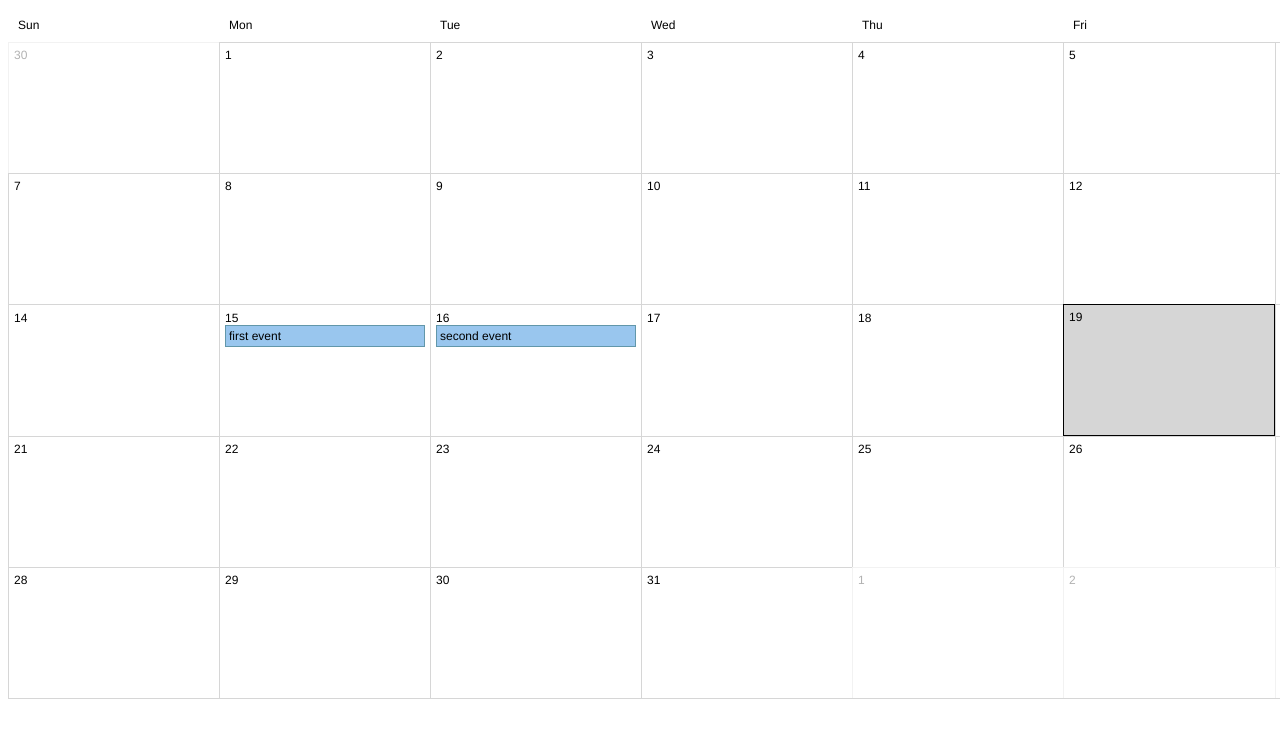
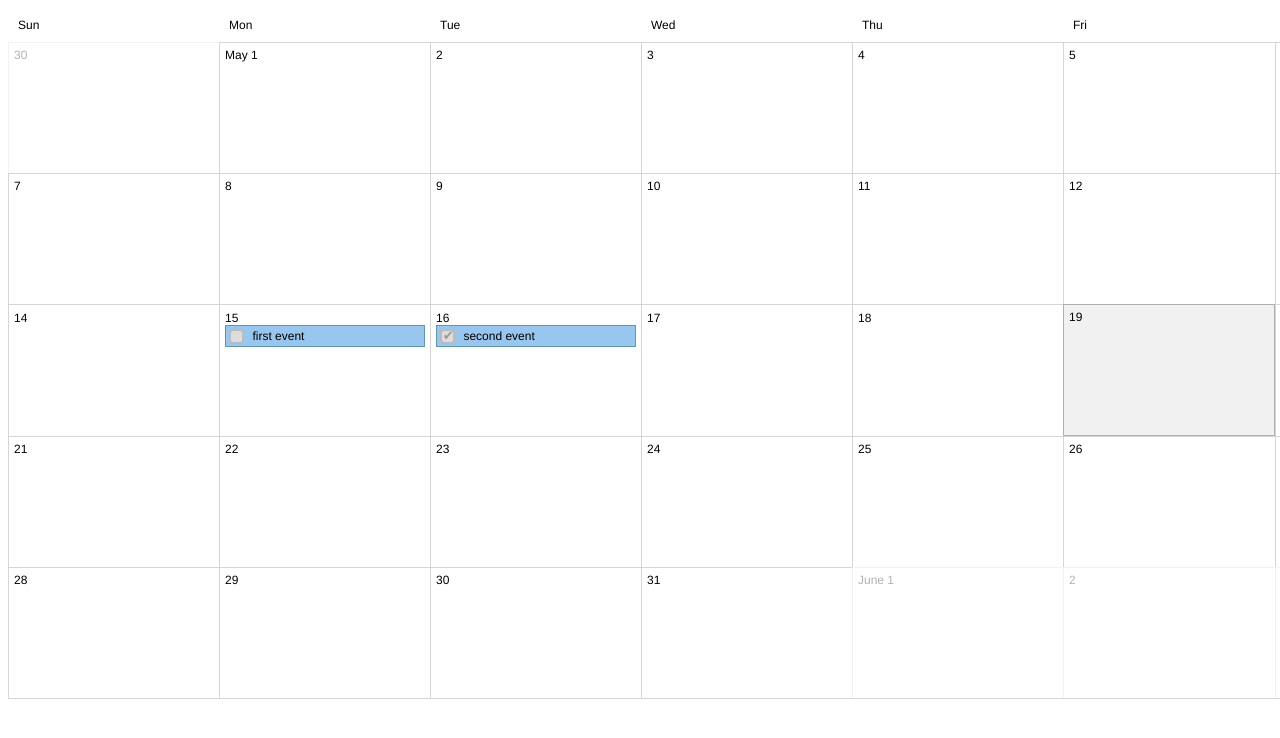
Before and after one commit to TarasSlide/calendar, a plain HTML site: page index.html in a window 1280 px wide. Shown: the top 738 px of the page. Drawn offline with Linux system fonts and the light colour scheme.

Commit message:
add custom checkboxes and add month names

```diff
--- a/main.js
+++ b/main.js
@@ -33,7 +33,6 @@
 
             var controlDate = new Date(year, month + 1, 0);
             var currDate = new Date(year, month, 1);
-            console.log(currDate);
             var iter = 0;
             var ready = true;
 
@@ -60,7 +59,6 @@
                 }
 
                 currDate = new Date(year, month, ++iter);
-                console.log(currDate);
 
                 tr.appendChild(newDayCell(currDate, iter < 1 || +currDate > +controlDate));
 
@@ -96,10 +94,11 @@
             var td = newElement('td');
             var number = newElement('span');
             var tzoffset = (new Date()).getTimezoneOffset() * 60000;
-            var isoDate = (new Date(dateObj - tzoffset)).toISOString().slice(0,-1);
+            var isoDate = (new Date(dateObj - tzoffset)).toISOString().slice(0, -1);
+            var mS = ['Jan', 'Feb', 'Mar', 'Apr', 'May', 'June', 'July', 'Aug', 'Sept', 'Oct', 'Nov', 'Dec'];
 
             isoDate = isoDate.slice(0, isoDate.indexOf('T'));
-            number.innerHTML = dateObj.getDate();
+            number.innerHTML = dateObj.getDate() == 1 ? mS[dateObj.getMonth()] + ' ' + dateObj.getDate() : dateObj.getDate();
             number.className = 'day-wrap';
             number.setAttribute('data-date', isoDate);
 
@@ -119,7 +118,11 @@
                 if (data[i].date === isoDate) {
                     number.setAttribute('data-has-event', 'true');
                     var item = newElement('span');
-                    item.innerHTML = data[i].eventName;
+                    item.innerHTML = `
+                        <input type="checkbox" ${data[i].done ? 'checked' : ''} disabled/>
+                        <label></label>
+                        ${data[i].eventName}
+                    `;
                     item.className = 'calendar-item';
                     item.setAttribute('data-id', data[i].id);
                     number.appendChild(item);
@@ -176,11 +179,9 @@
 
             eventData = eventData[0];
 
-            console.log(eventData);
-
             appendHtml(td, `
                 <div class="add-event dialog">
-                    <label><input type="checkbox"> Review task results</label>
+                    <input type="checkbox" class="done-checkbox" ${eventData.done ? 'checked' : ''} id="check-${eventData.id}"><label for="check-${eventData.id}"> Review task results</label>
                     <input type="text" class="event-date date-edit-input" value="${eventData.date}">
                     <input type="text" class="event-title" value="${eventData.eventName}">
                     <textarea rows="6" cols="48" name="note" class="note">${eventData.note}</textarea>
@@ -201,8 +202,6 @@
             var eventId = event.getAttribute('data-edit-event-id');
 
             events.forEach(function (item, i) {
-                console.log(item);
-                console.log(eventId);
                 if (item.id == eventId) {
                     events.splice(eventId - 1, 1);
                 }
@@ -287,6 +286,7 @@
             var editEventNameInput = null;
             var editEventNoteInput = null;
             var eventDate = null;
+            var done = null;
 
             editEventElements.forEach(function (item, i) {
 
@@ -301,15 +301,21 @@
                 if (item.className && item.className.indexOf("event-date") !== -1) {
                     eventDate = item.value;
                 }
+
+                if (item.className == "done-checkbox") {
+                    done = item.checked;
+                }
+
+                //done-checkbox
             });
 
             if (editEventNameInput && eventDate) {
                 events.forEach(function (item, i) {
 
                     if (item.id == eventId) {
-                        console.log(item);
                         events[i] = {
                             id: item.id,
+                            done: done,
                             date: eventDate,
                             eventName: editEventNameInput,
                             note: editEventNoteInput
@@ -317,7 +323,6 @@
                     }
                 });
 
-                console.log(events);
                 document.getElementById("calendar").removeChild(document.querySelector('.calendar'));
                 calendar = buildTable(date.getFullYear(), date.getMonth());
                 container.appendChild(calendar);
@@ -367,12 +372,14 @@ const thisYear = new Date().getFullYear();
 var events = [
     {
         id: 1,
+        done: false,
         date: `${thisYear}-05-15`,
         eventName: 'first event',
         note: 'note 1'
     },
     {
         id: 2,
+        done: true,
         date: `${thisYear}-05-16`,
         eventName: 'second event',
         note: 'note 3'
--- a/style.css
+++ b/style.css
@@ -1,6 +1,6 @@
 html {
     font-size: 10px;
-    -webkit-tap-highlight-color: rgba(0,0,0,0);
+    -webkit-tap-highlight-color: rgba(0, 0, 0, 0);
     background: #fff;
 }
 
@@ -8,7 +8,6 @@ body {
     font-family: "Helvetica Neue", Helvetica, Arial, sans-serif;
     font-size: 12px;
 }
-
 
 * {
     box-sizing: border-box;
@@ -24,11 +23,13 @@ body {
     max-width: 1400px;
     margin: auto;
 }
+
 .calendar {
     border-bottom: 1px solid #d6d6d6;
     border-right: 1px solid #d6d6d6;
     width: 100%;
 }
+
 .day {
     border-top: 1px solid #d6d6d6;
     border-left: 1px solid #d6d6d6;
@@ -75,18 +76,6 @@ body {
     border: 1px solid #aeaeae;
     border-radius: 3px;
 }
-
-/*.add-event:after {
-    content: '';
-    position: absolute;
-    border: 10px solid transparent;
-    border-bottom: 10px solid #fff;
-    top: -20px;
-    left: 0;
-    right: 0;
-    margin: auto;
-    width: 10px;
-}*/
 
 .close {
     font-size: 35px;
@@ -153,13 +142,14 @@ body {
 .day > .head {
     min-height: auto;
 }
+
 .day.adj-month {
     opacity: .3;
 }
 
 .current-day {
-    background-color: #d6d6d6;
-    border: 1px solid #000;
+    background-color: #f1f1f1;
+    border: 1px solid #afafaf;
 }
 
 .event-date {
@@ -182,3 +172,72 @@ body {
     line-height: 10px;
     margin: 10px 0;
 }
+
+/* Base for label styling */
+[type="checkbox"]:not(:checked),
+[type="checkbox"]:checked {
+    position: absolute;
+    left: -9999px;
+}
+
+[type="checkbox"]:not(:checked) + label,
+[type="checkbox"]:checked + label {
+    position: relative;
+    padding-left: 1.95em;
+    cursor: pointer;
+}
+
+/* checkbox aspect */
+[type="checkbox"]:not(:checked) + label:before,
+[type="checkbox"]:checked + label:before {
+    content: '';
+    position: absolute;
+    left: 0;
+    top: 0;
+    width: 1.25em;
+    height: 1.25em;
+    border: 2px solid #ccc;
+    background: #fff;
+    border-radius: 4px;
+    box-shadow: inset 0 1px 3px rgba(0, 0, 0, .1);
+}
+
+/* checked mark aspect */
+[type="checkbox"]:not(:checked) + label:after,
+[type="checkbox"]:checked + label:after {
+    content: '✔';
+    position: absolute;
+    top: .2em;
+    left: .2em;
+    font-size: 1.1em;
+    line-height: 0.8;
+    color: #456ead;
+    transition: all .2s;
+}
+
+/* checked mark aspect changes */
+[type="checkbox"]:not(:checked) + label:after {
+    opacity: 0;
+    transform: scale(0);
+}
+
+[type="checkbox"]:checked + label:after {
+    opacity: 1;
+    transform: scale(1);
+}
+
+/* disabled checkbox */
+[type="checkbox"]:disabled:not(:checked) + label:before,
+[type="checkbox"]:disabled:checked + label:before {
+    box-shadow: none;
+    border-color: #bbb;
+    background-color: #ddd;
+}
+
+[type="checkbox"]:disabled:checked + label:after {
+    color: #999;
+}
+
+[type="checkbox"]:disabled + label {
+    color: #aaa;
+}
```
